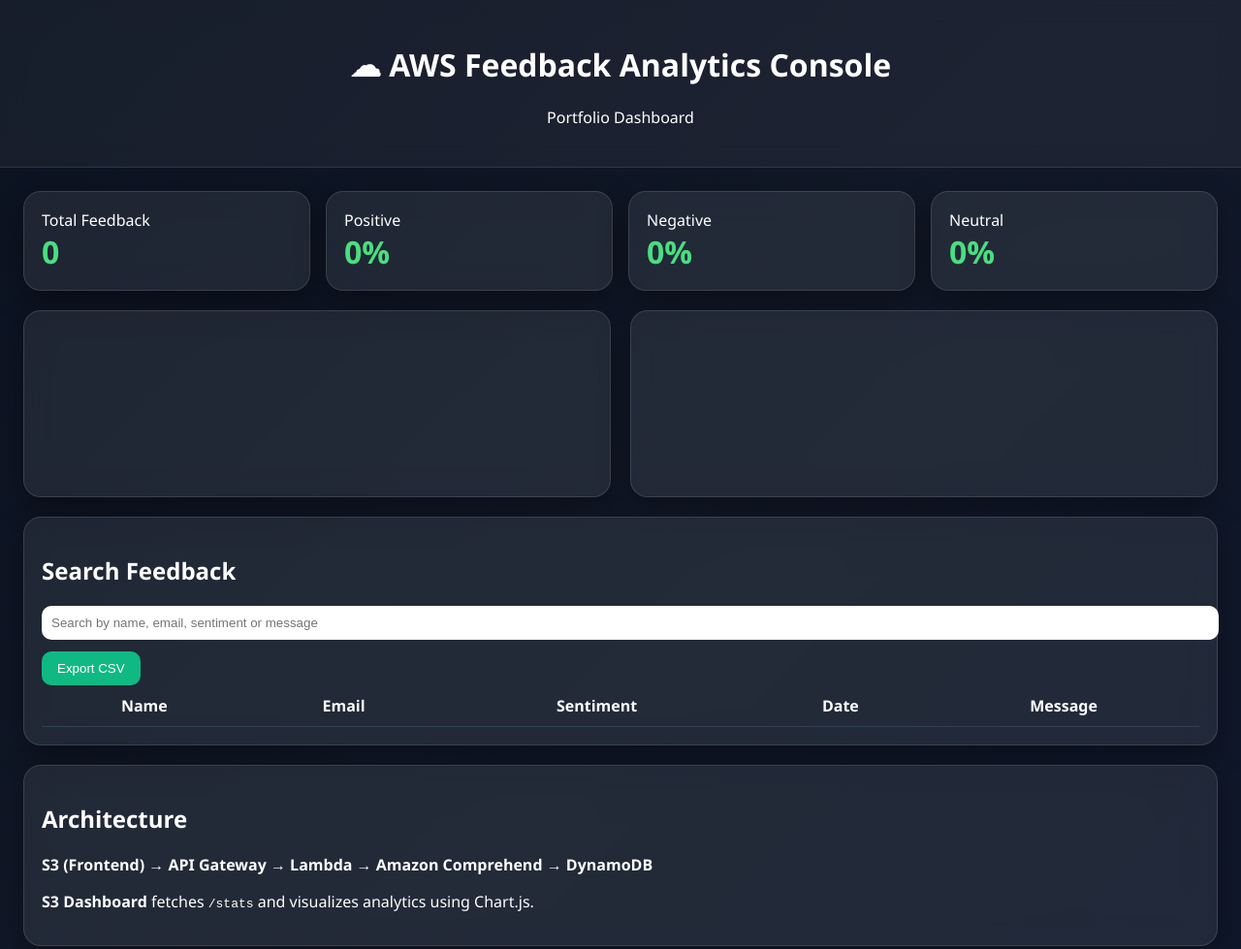
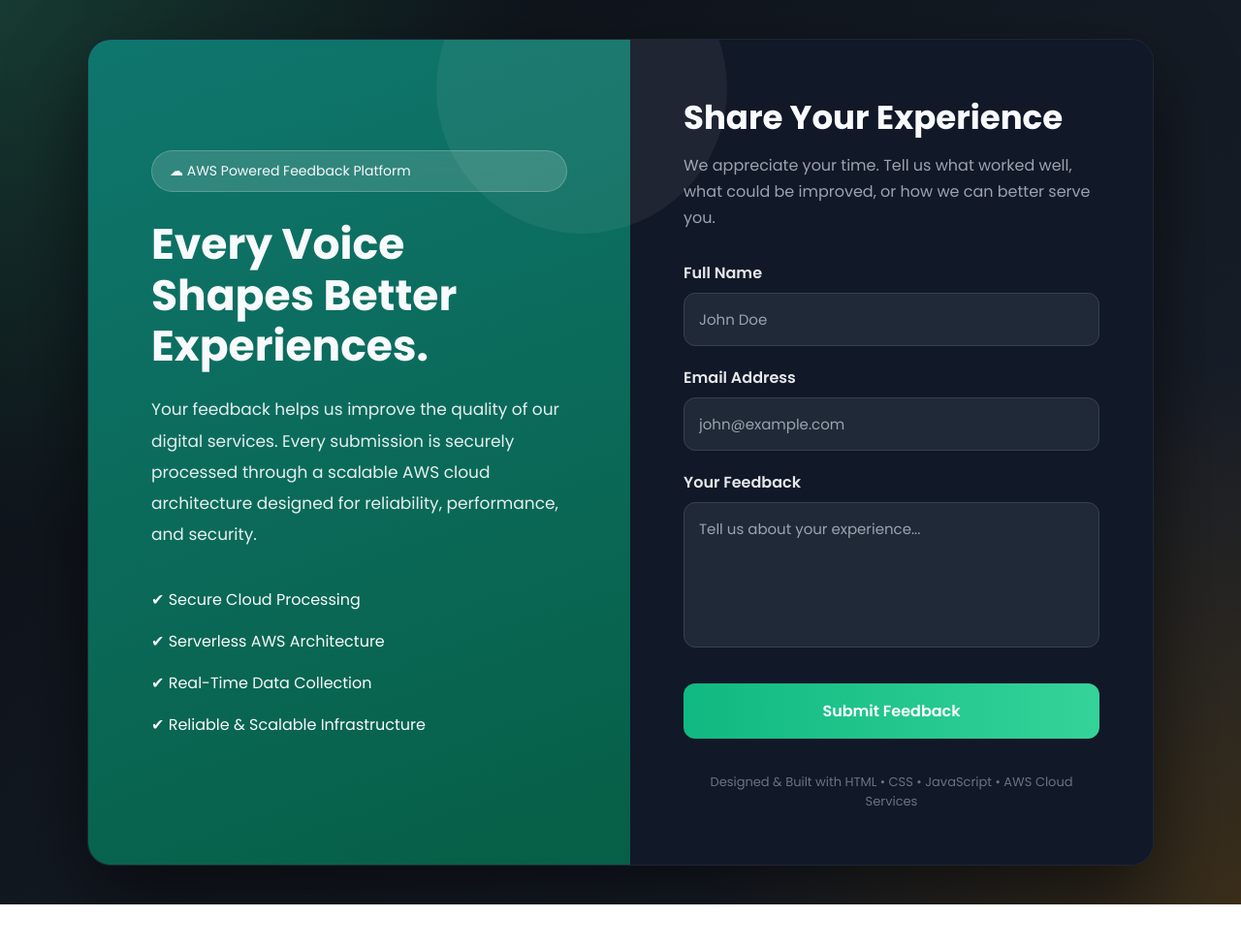
Before and after one commit to Francis-Ocran-git/aws-serverless-feedback-platform, a plain HTML site: page frontend/index.html in a window 1280 px wide. Shown: the whole page at 97% size. After the commit the page ends 933 px from the top, so only its background shows below. Drawn offline with nearby package versions, Linux system fonts and the light colour scheme; no server answers.

Commit message:
frontend check 4

```diff
--- a/frontend/index.html
+++ b/frontend/index.html
@@ -1,54 +1,473 @@
+<!DOCTYPE html>
+<html lang="en">
+<head>
+<meta charset="UTF-8">
+<meta name="viewport" content="width=device-width, initial-scale=1.0">
 
-<!DOCTYPE html><html lang="en"><head><meta charset="utf-8"><meta name="viewport" content="width=device-width,initial-scale=1">
-<title>AWS Feedback Analytics Dashboard v2</title>
-<script src="https://cdn.jsdelivr.net/npm/chart.js"></script>
+<title>AWS Customer Feedback Portal</title>
+
+<link href="https://fonts.googleapis.com/css2?family=Poppins:wght@300;400;500;600;700&display=swap" rel="stylesheet">
+
 <style>
-body{margin:0;font-family:Segoe UI,Arial;background:linear-gradient(135deg,#0b1220,#111827,#0f172a);color:#fff}
-header{padding:24px;text-align:center;background:rgba(255,255,255,.05);backdrop-filter:blur(12px);border-bottom:1px solid rgba(255,255,255,.1)}
-.wrap{max-width:1350px;margin:auto;padding:24px}
-.cards{display:grid;grid-template-columns:repeat(auto-fit,minmax(180px,1fr));gap:16px}
-.card,.panel{background:rgba(255,255,255,.08);backdrop-filter:blur(14px);border:1px solid rgba(255,255,255,.12);border-radius:18px;padding:18px;box-shadow:0 10px 30px rgba(0,0,0,.35)}
-.metric{font-size:2rem;font-weight:bold;color:#4ade80}
-.grid{display:grid;grid-template-columns:1fr 1fr;gap:20px;margin-top:20px}
-table{width:100%;border-collapse:collapse}th,td{padding:10px;border-bottom:1px solid #334155}input{width:100%;padding:10px;border-radius:10px;border:none;margin-bottom:12px}
-button{padding:10px 16px;border:none;border-radius:10px;background:#10b981;color:#fff;cursor:pointer}
-@media(max-width:900px){.grid{grid-template-columns:1fr}}
-</style></head><body>
-<header><h1>☁ AWS Feedback Analytics Console</h1><p>Portfolio Dashboard</p></header>
-<div class="wrap">
-<div class="cards">
-<div class="card"><div>Total Feedback</div><div id=total class=metric>0</div></div>
-<div class="card"><div>Positive</div><div id=pos class=metric>0%</div></div>
-<div class="card"><div>Negative</div><div id=neg class=metric>0%</div></div>
-<div class="card"><div>Neutral</div><div id=neu class=metric>0%</div></div>
+
+*{
+margin:0;
+padding:0;
+box-sizing:border-box;
+font-family:'Poppins',sans-serif;
+}
+
+body{
+
+background:
+radial-gradient(circle at top left,#173B33 0%,transparent 35%),
+radial-gradient(circle at bottom right,#3A2E1A 0%,transparent 35%),
+linear-gradient(135deg,#0B0F14,#141A23,#1A202C);
+
+min-height:100vh;
+display:flex;
+justify-content:center;
+align-items:center;
+padding:40px;
+color:#F8FAFC;
+
+}
+
+.container{
+
+display:flex;
+max-width:1100px;
+width:100%;
+
+background:#111827;
+
+border-radius:24px;
+
+overflow:hidden;
+
+border:1px solid rgba(255,255,255,.06);
+
+box-shadow:0 35px 80px rgba(0,0,0,.55);
+
+}
+
+/* LEFT PANEL */
+
+.left{
+
+flex:1;
+
+padding:65px;
+
+background:
+linear-gradient(160deg,#0F766E,#065F46);
+
+display:flex;
+flex-direction:column;
+justify-content:center;
+
+position:relative;
+
+}
+
+.left::after{
+
+content:"";
+
+position:absolute;
+
+width:300px;
+height:300px;
+
+background:rgba(255,255,255,.06);
+
+border-radius:50%;
+
+top:-100px;
+right:-100px;
+
+}
+
+.badge{
+
+display:inline-block;
+
+padding:10px 18px;
+
+background:rgba(255,255,255,.15);
+
+border:1px solid rgba(255,255,255,.2);
+
+border-radius:40px;
+
+font-size:14px;
+
+margin-bottom:28px;
+
+backdrop-filter:blur(10px);
+
+}
+
+.left h1{
+
+font-size:44px;
+line-height:1.2;
+margin-bottom:22px;
+font-weight:700;
+
+}
+
+.left p{
+
+font-size:17px;
+line-height:1.9;
+opacity:.92;
+margin-bottom:38px;
+
+}
+
+.features{
+
+list-style:none;
+
+}
+
+.features li{
+
+margin-bottom:18px;
+
+font-size:16px;
+
+}
+
+/* RIGHT PANEL */
+
+.right{
+
+flex:1;
+
+padding:55px;
+
+background:#111827;
+
+}
+
+.right h2{
+
+font-size:34px;
+
+margin-bottom:10px;
+
+}
+
+.subtitle{
+
+color:#9CA3AF;
+
+margin-bottom:30px;
+
+line-height:1.7;
+
+}
+
+label{
+
+display:block;
+
+margin-top:20px;
+
+margin-bottom:8px;
+
+font-weight:600;
+
+color:#E5E7EB;
+
+}
+
+input,
+textarea{
+
+width:100%;
+
+padding:15px;
+
+border-radius:12px;
+
+border:1px solid #374151;
+
+background:#1F2937;
+
+color:white;
+
+font-size:15px;
+
+transition:.3s;
+
+}
+
+input::placeholder,
+textarea::placeholder{
+
+color:#9CA3AF;
+
+}
+
+input:focus,
+textarea:focus{
+
+border-color:#10B981;
+
+box-shadow:0 0 0 4px rgba(16,185,129,.15);
+
+outline:none;
+
+}
+
+textarea{
+
+height:150px;
+
+resize:none;
+
+}
+
+button{
+
+width:100%;
+
+margin-top:30px;
+
+padding:16px;
+
+font-size:16px;
+
+font-weight:600;
+
+border:none;
+
+border-radius:12px;
+
+cursor:pointer;
+
+background:
+linear-gradient(90deg,#10B981,#34D399);
+
+color:white;
+
+transition:.3s;
+
+}
+
+button:hover{
+
+transform:translateY(-3px);
+
+box-shadow:
+0 15px 35px rgba(16,185,129,.35);
+
+}
+
+button:active{
+
+transform:translateY(0);
+
+}
+
+#status{
+
+margin-top:18px;
+
+font-weight:600;
+
+text-align:center;
+
+}
+
+.footer{
+
+margin-top:35px;
+
+font-size:13px;
+
+text-align:center;
+
+color:#6B7280;
+
+}
+
+@media(max-width:900px){
+
+.container{
+
+flex-direction:column;
+
+}
+
+.left{
+
+padding:45px;
+
+}
+
+.right{
+
+padding:35px;
+
+}
+
+.left h1{
+
+font-size:34px;
+
+}
+
+}
+
+</style>
+
+</head>
+
+<body>
+
+<div class="container">
+
+<div class="left">
+
+<div class="badge">
+☁ AWS Powered Feedback Platform
 </div>
-<div class="grid">
-<div class="panel"><canvas id=sentiment></canvas></div>
-<div class="panel"><canvas id=entities></canvas></div>
+
+<h1>Every Voice Shapes Better Experiences.</h1>
+
+<p>
+Your feedback helps us improve the quality of our digital services.
+Every submission is securely processed through a scalable AWS cloud
+architecture designed for reliability, performance, and security.
+</p>
+
+<ul class="features">
+
+<li>✔ Secure Cloud Processing</li>
+
+<li>✔ Serverless AWS Architecture</li>
+
+<li>✔ Real-Time Data Collection</li>
+
+<li>✔ Reliable & Scalable Infrastructure</li>
+
+</ul>
+
 </div>
-<div class="panel" style="margin-top:20px">
-<h2>Search Feedback</h2><input id=search placeholder="Search by name, email, sentiment or message">
-<button onclick="downloadCSV()">Export CSV</button>
-<table><thead><tr><th>Name</th><th>Email</th><th>Sentiment</th><th>Date</th><th>Message</th></tr></thead><tbody id=tbody></tbody></table>
+
+<div class="right">
+
+<h2>Share Your Experience</h2>
+
+<p class="subtitle">
+We appreciate your time. Tell us what worked well, what could be improved,
+or how we can better serve you.
+</p>
+
+<form id="feedback-form">
+
+<label>Full Name</label>
+
+<input
+type="text"
+id="name"
+placeholder="John Doe"
+required>
+
+<label>Email Address</label>
+
+<input
+type="email"
+id="email"
+placeholder="john@example.com"
+required>
+
+<label>Your Feedback</label>
+
+<textarea
+id="message"
+placeholder="Tell us about your experience..."
+required></textarea>
+
+<button type="submit">
+
+Submit Feedback
+
+</button>
+
+<div id="status"></div>
+
+</form>
+
+<div class="footer">
+
+Designed & Built with HTML • CSS • JavaScript • AWS Cloud Services
+
 </div>
-<div class="panel" style="margin-top:20px">
-<h2>Architecture</h2>
-<p><b>S3 (Frontend)</b> → <b>API Gateway</b> → <b>Lambda</b> → <b>Amazon Comprehend</b> → <b>DynamoDB</b></p>
-<p><b>S3 Dashboard</b> fetches <code>/stats</code> and visualizes analytics using Chart.js.</p>
-</div></div>
+
+</div>
+
+</div>
+
 <script>
-const API="https://n7oxpbxme0.execute-api.us-east-1.amazonaws.com/stats";
-let rows=[];
-fetch(API).then(r=>r.json()).then(d=>{
-document.getElementById("total").textContent=d.total;
-const s=d.sentiment_breakdown||{},t=d.total||1;
-const p=s.POSITIVE||0,n=s.NEGATIVE||0,u=s.NEUTRAL||0;
-pos.textContent=Math.round(p/t*100)+"%";neg.textContent=Math.round(n/t*100)+"%";neu.textContent=Math.round(u/t*100)+"%";
-new Chart(sentiment,{type:"doughnut",data:{labels:Object.keys(s),datasets:[{data:Object.values(s)}]},options:{animation:true}});
-new Chart(entities,{type:"bar",data:{labels:Object.keys(d.top_entities),datasets:[{label:"Mentions",data:Object.values(d.top_entities)}]},options:{indexAxis:"y",animation:true}});
-rows=d.recent||[];render(rows);
+
+document
+.getElementById("feedback-form")
+.addEventListener("submit",async(e)=>{
+
+e.preventDefault();
+
+const data={
+
+name:name.value,
+
+email:email.value,
+
+message:message.value
+
+};
+
+const API_URL="https://n7oxpbxme0.execute-api.us-east-1.amazonaws.com/feedback";
+
+try{
+
+const res=await fetch(API_URL,{
+
+method:"POST",
+
+headers:{
+
+"Content-Type":"application/json"
+
+},
+
+body:JSON.stringify(data)
+
 });
-function render(data){tbody.innerHTML="";data.forEach(f=>tbody.innerHTML+=`<tr><td>${f.name}</td><td>${f.email}</td><td>${f.sentiment}</td><td>${new Date(f.submitted_at).toLocaleString()}</td><td>${f.message}</td></tr>`);}
-search.oninput=e=>{const q=e.target.value.toLowerCase();render(rows.filter(r=>JSON.stringify(r).toLowerCase().includes(q)));};
-function downloadCSV(){let csv="Name,Email,Sentiment,Date,Message\n";rows.forEach(r=>csv+=`"${r.name}","${r.email}","${r.sentiment}","${r.submitted_at}","${r.message}"\n`);const a=document.createElement("a");a.href=URL.createObjectURL(new Blob([csv],{type:"text/csv"}));a.download="feedback.csv";a.click();}
-</script></body></html>
+
+status.innerHTML=res.ok
+?"✅ Thank you! Your feedback has been submitted successfully."
+:"❌ Unable to submit your feedback.";
+
+if(res.ok){
+
+e.target.reset();
+
+}
+
+}catch{
+
+status.innerHTML="⚠ Unable to connect to the server.";
+
+}
+
+});
+
+</script>
+
+</body>
+</html>
```
